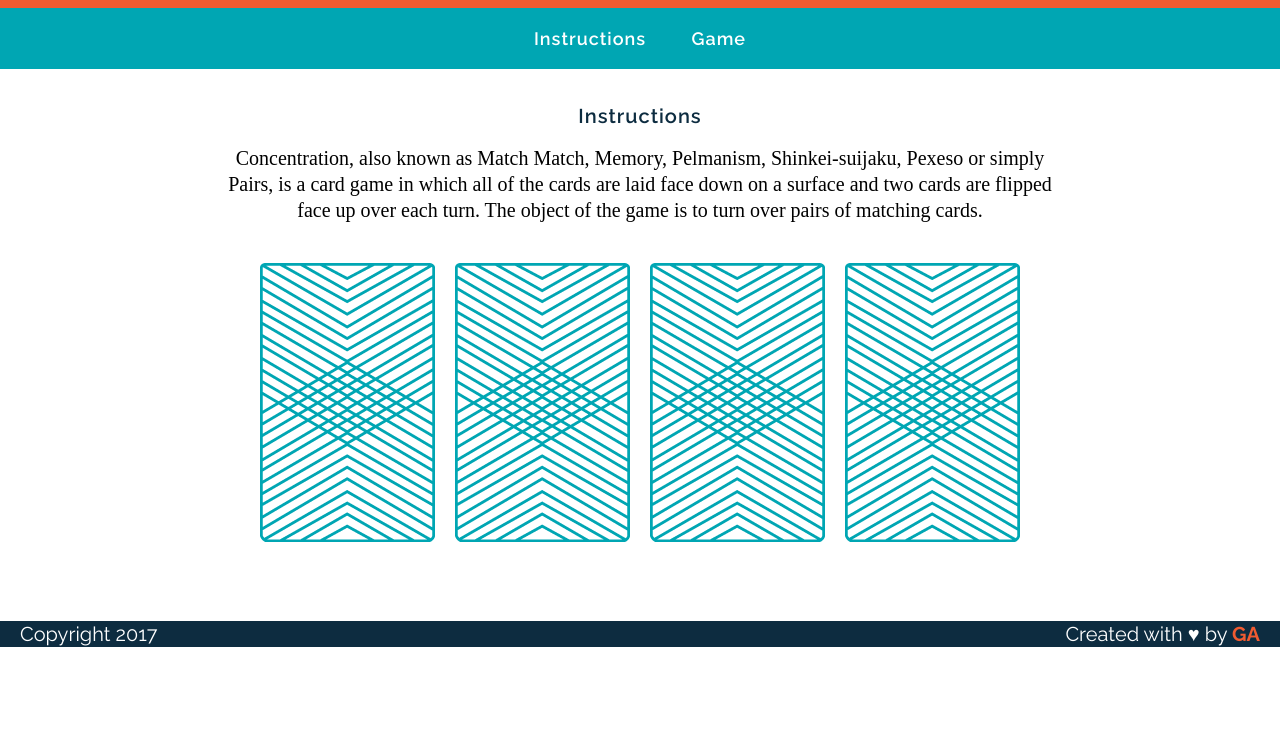
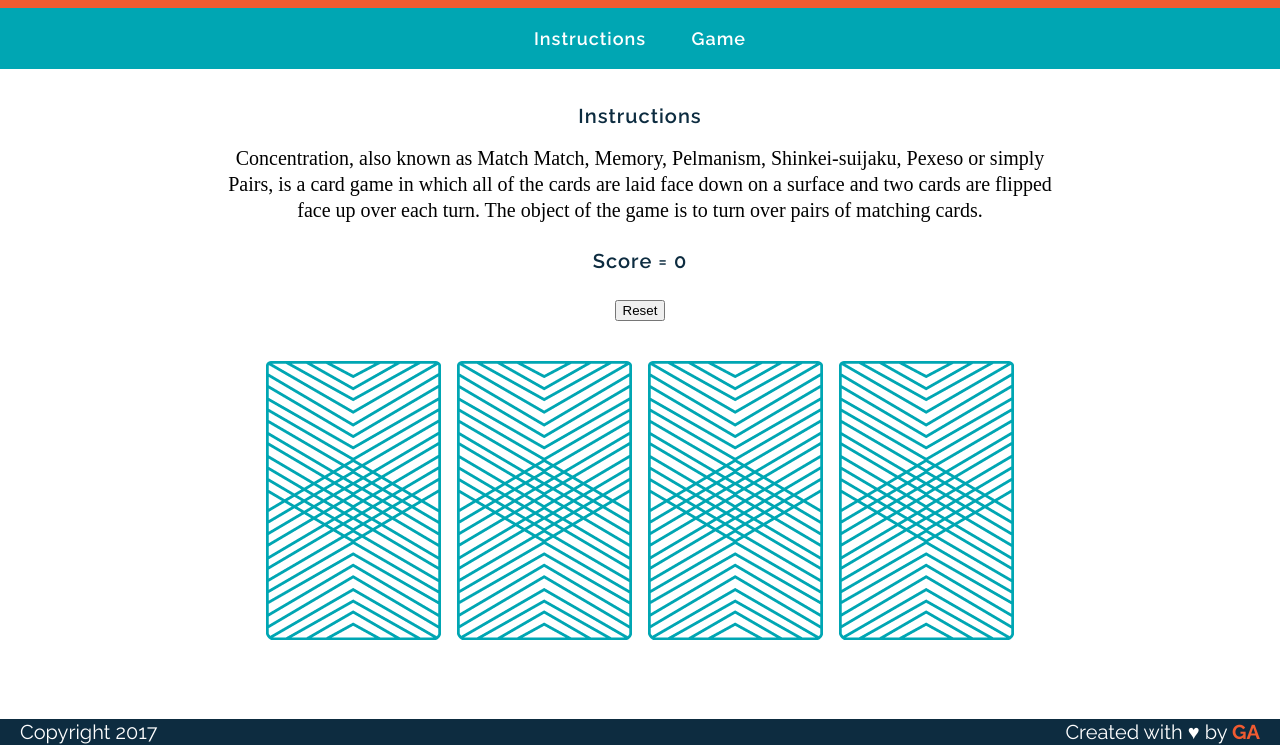
Before and after one commit to louisbookoff/wdi-fundamentals-memorygame, a plain HTML site: page memory_game/index.html in a window 1280 px wide. Shown: the part 105-850 px from the top of the page. Before the commit the page ends 800 px from the top, so only its background shows below. Drawn offline with Linux system fonts and the light colour scheme; a web font is replaced by a local one.

Commit message:
Final Memory Game

```diff
--- a/memory_game/css/style.css
+++ b/memory_game/css/style.css
@@ -28,7 +28,7 @@ a {
 	text-decoration: none;
 }
 
-h2 {
+h2, h4 {
 	font-family: Raleway;
 	color: #0D2C40;
 	letter-spacing: 1px;
--- a/memory_game/index.html
+++ b/memory_game/index.html
@@ -20,11 +20,10 @@
 			<p>
 			Concentration, also known as Match Match, Memory, Pelmanism, Shinkei-suijaku, Pexeso or simply Pairs, is a card game in which all of the cards are laid face down on a surface and two cards are flipped face up over each turn. The object of the game is to turn over pairs of matching cards.
 			</p>
-	<div>
-		<img src="images/back.png" alt="Queen of Diamonds">
-		<img src="images/back.png" alt="Queen of Hearts">
-		<img src="images/back.png" alt="King of Diamonds">
-		<img src="images/back.png" alt="King of Hearts">
+		<div id = "game">
+			<h4>Score = <span id="score">0</span></h4>
+		<button>Reset</button>
+	<div id="game-board" class="board clearfix"></div>
 	</div>
 	</main>
 	<footer class="clearfix">
--- a/memory_game/js/main.js
+++ b/memory_game/js/main.js
@@ -1,7 +1,7 @@
-var cards = ["queen", "queen", "king", "king"];
-var cardsInPlay = [];
+//var cards = ["queen", "queen", "king", "king"];
+//var cardsInPlay = [];
 /* var flipCard = function(cardId) {
-var cardOne = cards[0];
+/*var cardOne = cards[0];
 cardsInPlay.push(cardOne);
 console.log("User flipped " + cardOne);
 var cardTwo = cards[2];
@@ -37,29 +37,39 @@ var cardsInPlay = [];
 //create alert if cards don't match
 
 var checkForMatch = function() {
-	/* if (cardsInPlay.length === 2) { */
-		if (cardsInPlay[0] === cardsInPlay[1]) {
+	//check to see if two card match and alert user
+	//this.setAttribute('src', cards[cardId].cardImage);
+	//code above instructed to be placed in wrong section
+	 if (cardsInPlay.length === 2) {
+	 if (cardsInPlay[0] === cardsInPlay[1]) {
 		alert("You found a match!");
 	  } else {
 		alert("Sorry, try again.");
 	}
-	/* } */
+	}
 }
 
-var flipCard = function(cardId) {
+var flipCard = function() {
+		var cardId= this.getAttribute('data-id');
+		//document.getAttribute(cards[cardId].cardImage);
+		this.setAttribute('src', cards[cardId].cardImage);
 		console.log("User flipped " + cards[cardId].rank);
 		cardsInPlay.push(cards[cardId].rank);
+		checkForMatch();
 		console.log(cards[cardId].cardImage);
 		console.log(cards[cardId].suit);
 	};
-			flipCard(0);
-			flipCard(2);
-	 checkForMatch();
 
 
-//First: create function that will store all steps related to selecting, or flipping over, a card.
-//When the user flips a card over, you'll want to add that card to the array of cards that are in play
-//If the user has flipped over two cards, you'll want to check for a match.
+var createBoard = function() {
+	for (var i = 0; i < cards.length; i++) {
+		var cardElement = document.createElement('img');
+		cardElement.setAttribute('src', 'images/back.png');
+		cardElement.setAttribute('data-id', i);
+		cardElement.addEventListener('click', flipCard);
+		document.getElementById('game-board').appendChild(cardElement);
 
-//Second: you'll create a function to group together the logic to check to see if the two cards that the user has flipped over match each other.
-//You'll provide feedback to the user letting them know if the two cards match, or if they should try again.
+	}
+};
+
+createBoard();
```
